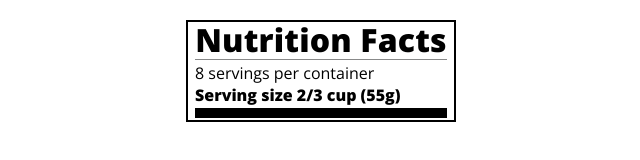
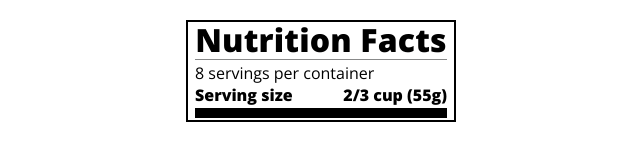
Before and after one commit to SylwesterPudelski92/NutritionTable, a plain HTML site: page index.html in a window 1280 px wide. Shown: the whole page, without its empty margins (319-959 px from the left). Drawn offline with nearby package versions, Linux system fonts and the light colour scheme.

Commit message:
span+flex

```diff
--- a/index.html
+++ b/index.html
@@ -13,7 +13,7 @@
             <h1 class="bold">Nutrition Facts</h1>
             <div class="divider"></div>
             <p>8 servings per container</p>
-            <p class="bold">Serving size 2/3 cup (55g)</p>
+            <p class="bold">Serving size <span>2/3 cup (55g)</span></p>
         </header>
         <div class="divider large"></div>
         <div class="calories-info"></div>
```
